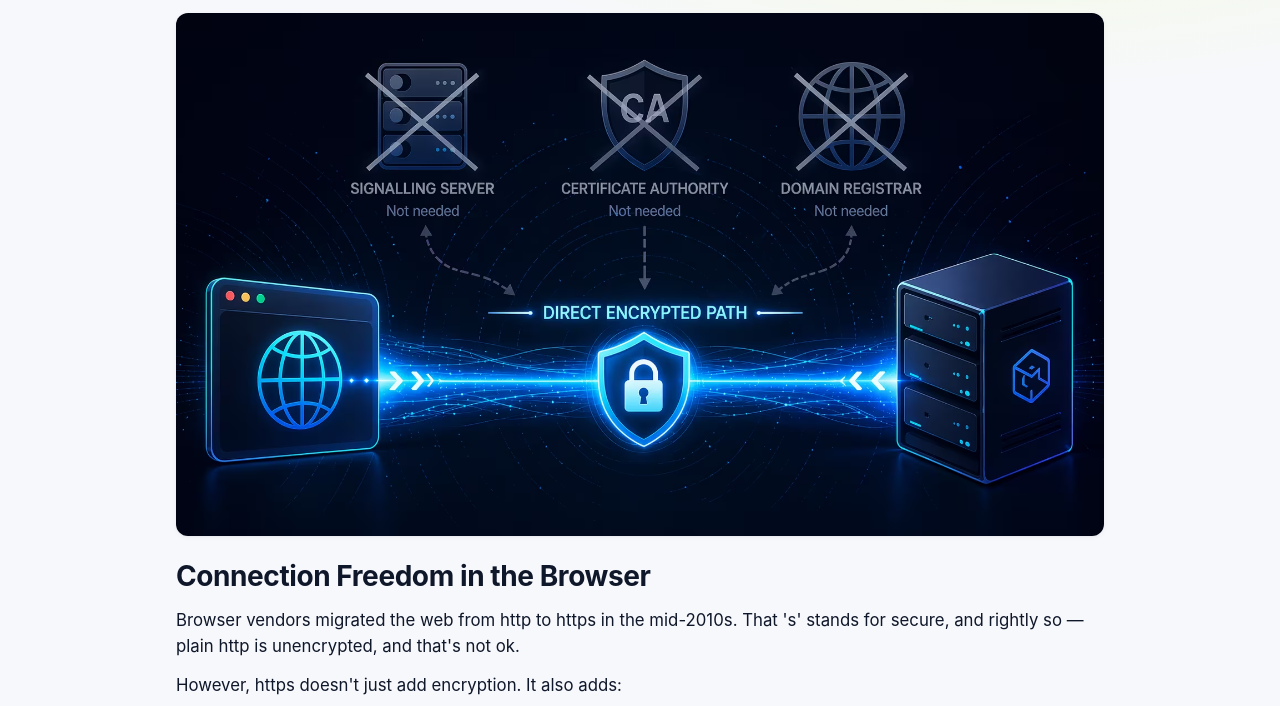
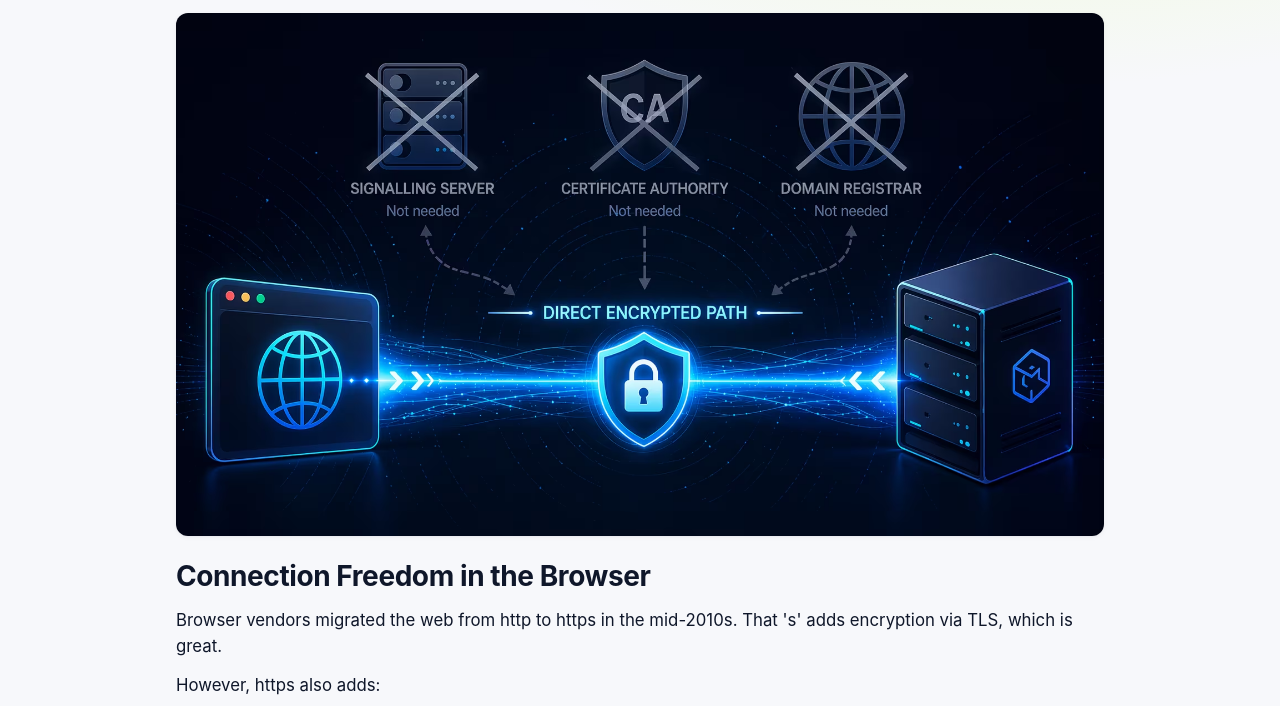
Before and after one commit to voltrevo/webrtc-direct-demo, a website built with Vite: page web/index.html in a window 1280 px wide. Shown: the part 74-780 px from the top of the page. Built offline with nearby package versions, Linux system fonts and the light colour scheme; what @libp2p/crypto, @libp2p/peer-id would draw is missing.

Commit message:
Tighten the hero copy

```diff
--- a/web/index.html
+++ b/web/index.html
@@ -34,11 +34,10 @@
           <h2>Connection Freedom in the Browser</h2>
           <p class="lede">
             Browser vendors migrated the web from http to https in the
-            mid-2010s. That 's' stands for secure, and rightly so — plain
-            http is unencrypted, and that's not ok.
+            mid-2010s. That 's' adds encryption via TLS, which is great.
           </p>
           <p class="lede">
-            However, https doesn't just add encryption. It also adds:
+            However, https also adds:
           </p>
           <ol class="lede hero-requirements">
             <li>You must use a domain controlled by a domain registrar.</li>
```
Also changed, not shown: README.md.
